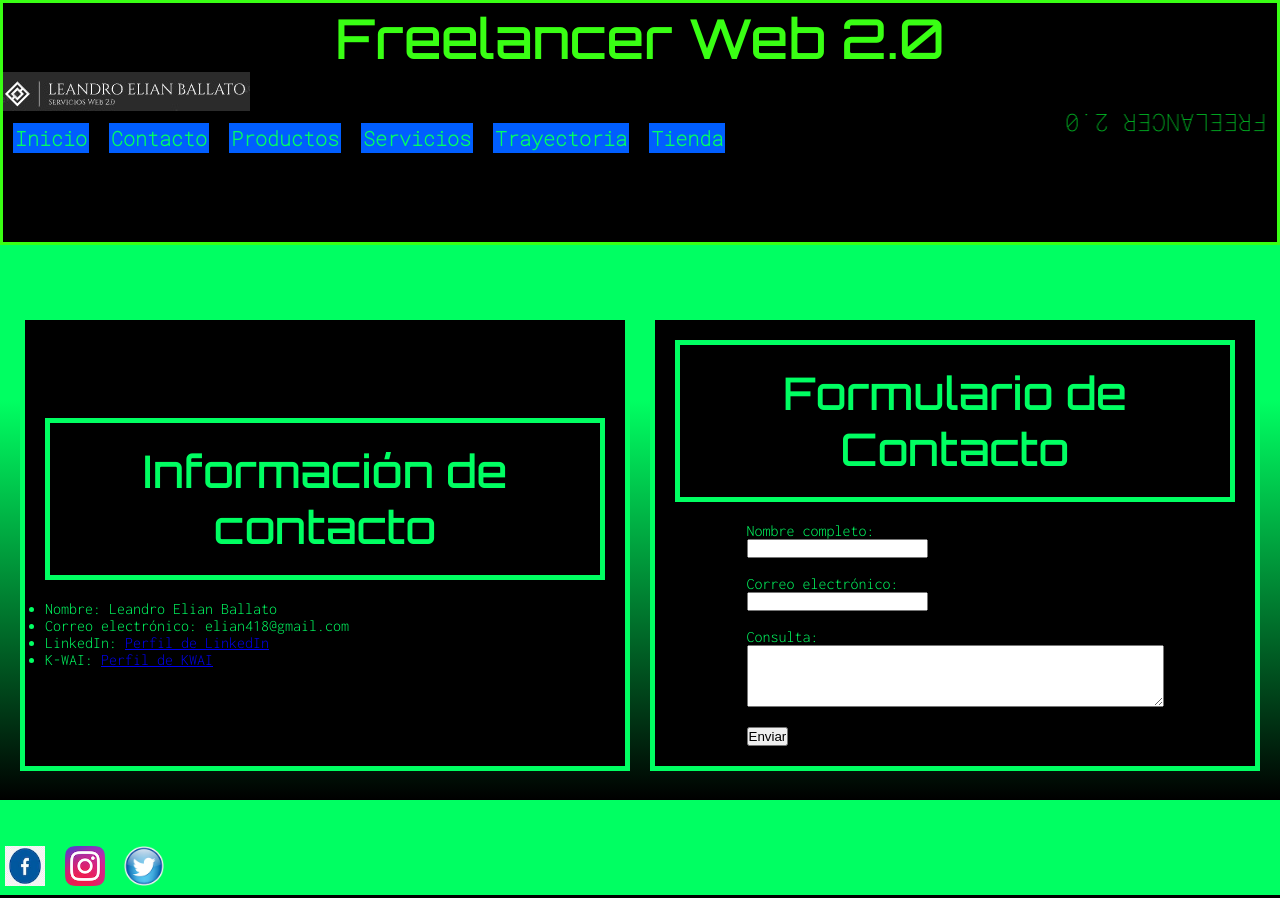
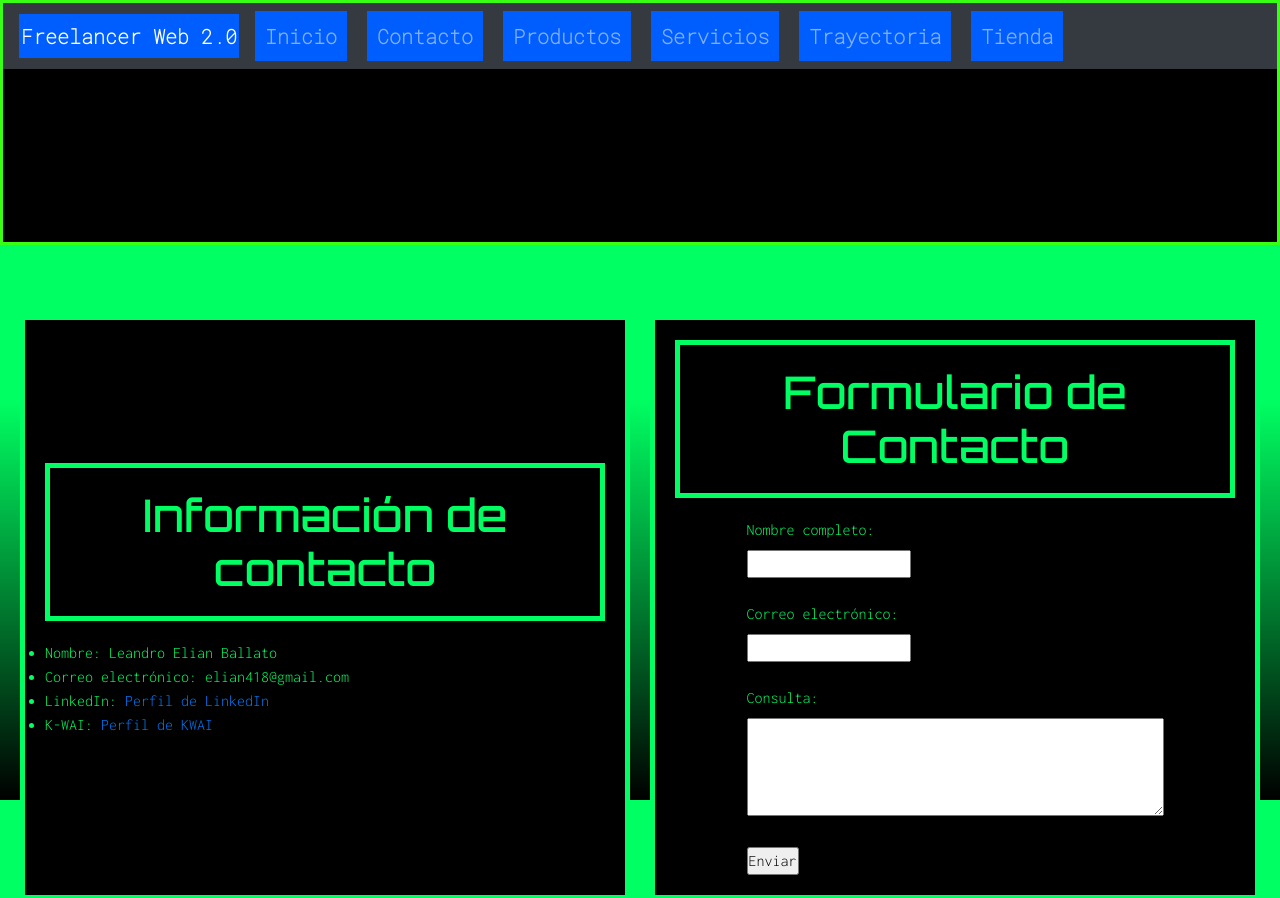
Before and after one commit to Elian639/Freelancer-2.0, a website: page pages/contacto.html in a window 1280 px wide. Shown: the top 898 px of the page. Drawn offline with nearby package versions, Linux system fonts and the light colour scheme.

Commit message:
contacto.html

```diff
--- a/pages/contacto.html
+++ b/pages/contacto.html
@@ -3,34 +3,51 @@
 <head>
     <meta charset="UTF-8">
     <meta name="viewport" content="width=device-width, initial-scale=1">
+    <!-- Bootstrap CSS -->
+    <link rel="stylesheet" href="https://stackpath.bootstrapcdn.com/bootstrap/4.5.2/css/bootstrap.min.css">
     <link rel="stylesheet" type="text/css" href="../css/style.css">
     <title>Contacto</title>
 </head>
 <body>
     <header>
-        <h1>Freelancer Web 2.0</h1>
-        <img src="../img/logo.jpg" alt="Logo de la empresa">
-        <nav>
-            <div id="rotating-number">FREELANCER 2.0</div>
-            <ul>
-                <li><a href="../index.html">Inicio</a></li>
-                <li><a href="./contacto.html">Contacto</a></li>
-                <li><a href="./productos.html">Productos</a></li>
-                <li><a href="./servicios.html">Servicios</a></li>
-                <li><a href="./trayectoria.html">Trayectoria</a></li>
-                <li><a href="./tienda.html">Tienda</a></li>
-            </ul>
+        <nav class="navbar navbar-expand-lg navbar-dark bg-dark">
+            <a class="navbar-brand" href="#">Freelancer Web 2.0</a>
+            <button class="navbar-toggler" type="button" data-toggle="collapse" data-target="#navbarNav" aria-controls="navbarNav" aria-expanded="false" aria-label="Toggle navigation">
+                <span class="navbar-toggler-icon"></span>
+            </button>
+            <div class="collapse navbar-collapse" id="navbarNav">
+                <ul class="navbar-nav">
+                    <li class="nav-item">
+                        <a class="nav-link" href="../index.html">Inicio</a>
+                    </li>
+                    <li class="nav-item">
+                        <a class="nav-link" href="./contacto.html">Contacto</a>
+                    </li>
+                    <li class="nav-item">
+                        <a class="nav-link" href="./productos.html">Productos</a>
+                    </li>
+                    <li class="nav-item">
+                        <a class="nav-link" href="./servicios.html">Servicios</a>
+                    </li>
+                    <li class="nav-item">
+                        <a class="nav-link" href="./trayectoria.html">Trayectoria</a>
+                    </li>
+                    <li class="nav-item">
+                        <a class="nav-link" href="./tienda.html">Tienda</a>
+                    </li>
+                </ul>
+            </div>
         </nav>
     </header>
     <main>
         <section>
             <div>
                 <style>
-
+                    /* Agregamos estilos para las redes sociales */
                     .redes-sociales a img {
-                        width: 40px;
+                        width: 40px; /* Ajusta el tamaño según tus necesidades */
                         height: 40px;
-                        margin: 5px;
+                        margin: 5px; /* Ajusta el margen según tus necesidades */
                     }
                 </style>
                 <h2>Información de contacto</h2>
@@ -58,12 +75,15 @@
         </section>
     </main>
 
-    <!-- Redes sociales -->
     <div class="redes-sociales">
         <a href="https://www.facebook.com/" class="red-social"><img src="../img/logofacebook.png" alt="Logo de Facebook"></a>
         <a href="https://www.instagram.com/?hl=es" class="red-social"><img src="../img/instagramlogo.png" alt="Logo de Instagram"></a>
         <a href="https://www.twitter.com" class="red-social"><img src="../img/twitter.png" alt="Logo de Twitter"></a>
     </div>
 
+
+    <script src="https://code.jquery.com/jquery-3.5.1.slim.min.js"></script>
+    <script src="https://cdn.jsdelivr.net/npm/@popperjs/core@2.9.2/dist/umd/popper.min.js"></script>
+    <script src="https://stackpath.bootstrapcdn.com/bootstrap/4.5.2/js/bootstrap.min.js"></script>
 </body>
 </html>
```
